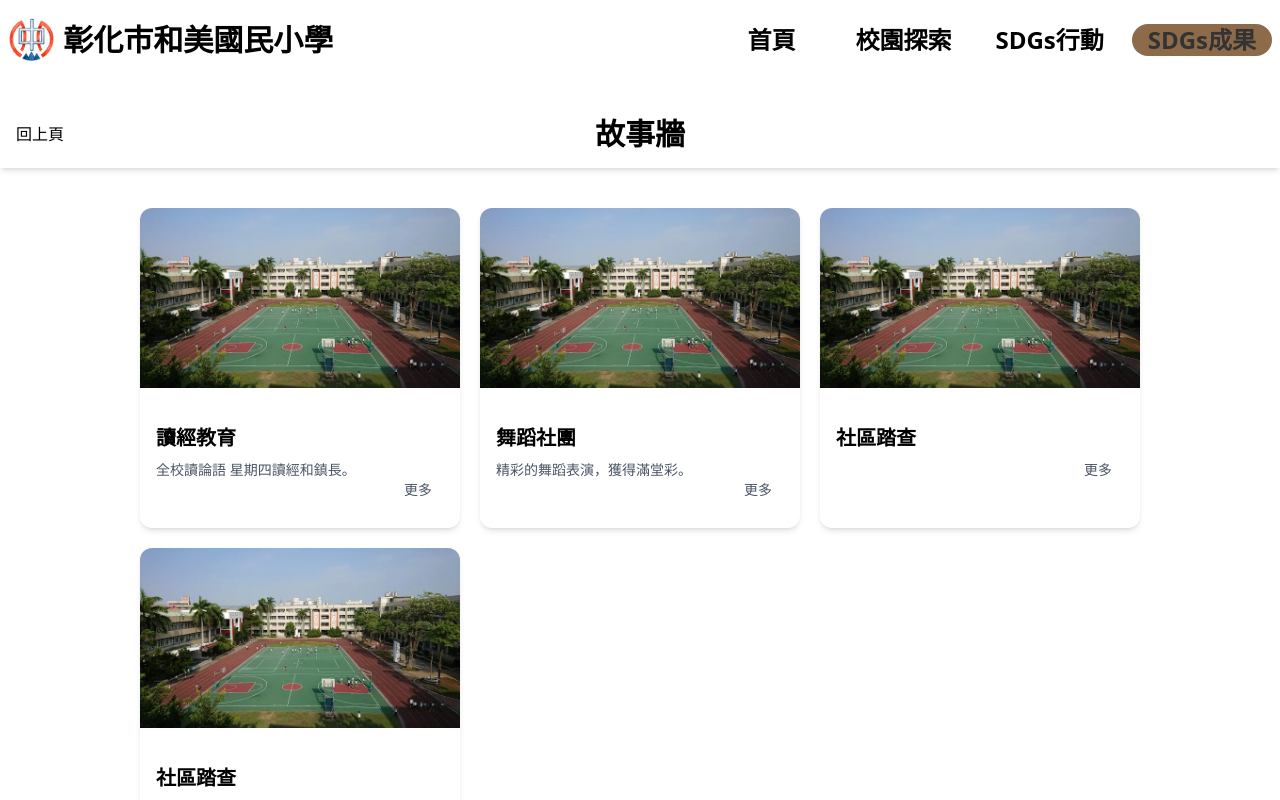
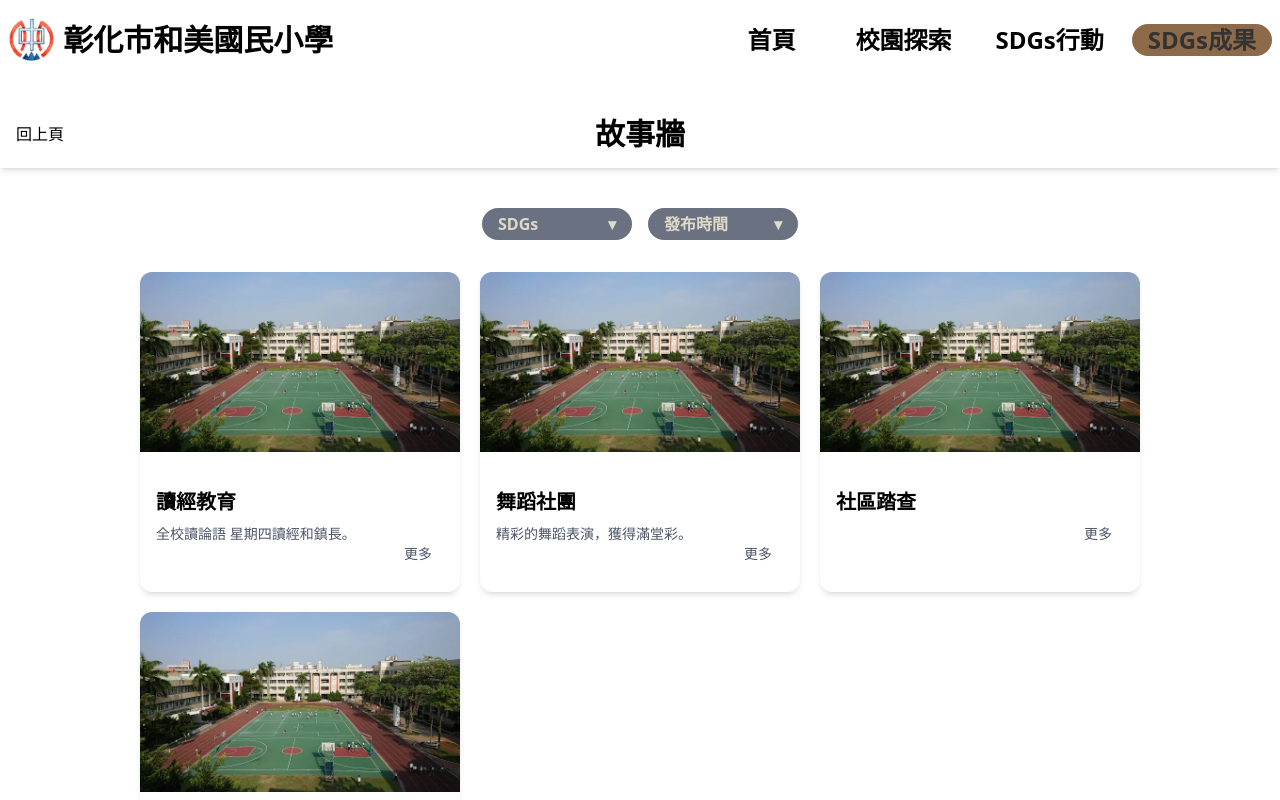
Before and after one commit to Evie-Liuu/Hemei, a Vue app: page /#/story in a window 1280 px wide. Shown: the top 800 px of the page. Built offline with nearby package versions, Linux system fonts and the light colour scheme.

Commit message:
篩選器

```diff
--- /dev/null
+++ b/src/components/HeaderFilter.vue
@@ -0,0 +1,209 @@
+<template>
+  <div>
+    <!-- SDGs Filter -->
+    <div class="relative">
+      <button
+        @click="isSdgDropdownOpen = !isSdgDropdownOpen"
+        class="p-1 px-4 rounded-full bg-gray-500 text-brown-100 font-bold min-w-[150px] text-left flex justify-between items-center gap-2"
+      >
+        <span v-html="selectedSdgsText" class="truncate"></span>
+        <span>▾</span>
+      </button>
+      <div
+        v-if="isSdgDropdownOpen"
+        class="absolute z-10 mt-2 w-56 bg-white rounded-md shadow-lg max-h-60 overflow-y-auto text-black"
+      >
+        <div
+          v-if="selectedSdgs.length > 0"
+          class="p-2 border-t border-gray-200"
+        >
+          <button
+            @click="selectedSdgs = []"
+            class="text-sm text-blue-600 hover:underline w-full text-center"
+          >
+            清除選擇
+          </button>
+        </div>
+
+        <div
+          v-for="tag in sdgOptions"
+          :key="tag.value"
+          class="p-2 hover:bg-gray-100"
+        >
+          <label class="inline-flex items-center w-full cursor-pointer">
+            <input
+              type="checkbox"
+              :value="tag.value"
+              v-model="selectedSdgs"
+              class="h-5 w-5 text-green-600 rounded focus:ring-green-500 border-gray-300"
+            />
+            <span class="ml-3 text-gray-700" v-html="tag.title"></span>
+          </label>
+        </div>
+      </div>
+    </div>
+
+    <!-- Time Filter -->
+    <div class="relative">
+      <button
+        @click="isTimeDropdownOpen = !isTimeDropdownOpen"
+        class="p-1 px-4 rounded-full bg-gray-500 text-brown-100 font-bold min-w-[150px] text-left flex justify-between items-center gap-2"
+      >
+        <span>{{ timeFilterText }}</span>
+        <span>▾</span>
+      </button>
+      <div
+        v-if="isTimeDropdownOpen"
+        class="absolute z-10 mt-2 w-48 bg-white rounded-md shadow-lg text-black"
+      >
+        <div
+          @click="setTimeFilter('all')"
+          class="cursor-pointer p-2 hover:bg-gray-100"
+        >
+          全部時間
+        </div>
+        <div
+          @click="setTimeFilter('day')"
+          class="cursor-pointer p-2 hover:bg-gray-100"
+        >
+          最近一天
+        </div>
+        <div
+          @click="setTimeFilter('week')"
+          class="cursor-pointer p-2 hover:bg-gray-100"
+        >
+          最近一周
+        </div>
+        <div
+          @click="setTimeFilter('custom')"
+          class="cursor-pointer p-2 hover:bg-gray-100"
+        >
+          自訂範圍
+        </div>
+      </div>
+    </div>
+
+    <!-- Custom Date Range -->
+    <div
+      v-if="timeFilter === 'custom'"
+      class="flex gap-2 items-center text-black bg-white/50 p-2 rounded-lg"
+    >
+      <input
+        type="date"
+        v-model="customStartDate"
+        class="p-1 border rounded-md"
+      />
+      <span class="text-gray-600">至</span>
+      <input
+        type="date"
+        v-model="customEndDate"
+        class="p-1 border rounded-md"
+      />
+    </div>
+  </div>
+</template>
+
+<script setup>
+import { ref, computed, defineProps, watch } from "vue";
+import infosData from "@/data/Hemei_story.json";
+import typeTags from "@/data/SDGs_goal.json";
+
+// Filter states
+const selectedSdgs = ref([]);
+const isSdgDropdownOpen = ref(false);
+const timeFilter = ref("all");
+const isTimeDropdownOpen = ref(false);
+const customStartDate = ref("");
+const customEndDate = ref("");
+
+const emits = defineEmits(["update:filteredInfos"]);
+
+const sdgOptions = computed(() => typeTags.filter((t) => t.value !== 0));
+
+const selectedSdgsText = computed(() => {
+  if (selectedSdgs.value.length === 0) {
+    return "SDGs";
+  }
+  if (selectedSdgs.value.length > 1) {
+    return `SDGs (${selectedSdgs.value.length})`;
+  }
+  const tag = typeTags.find((t) => t.value === selectedSdgs.value[0]);
+  return tag ? tag.title.replace(/<br\s*\/?>/g, " ") : "SDGs";
+});
+
+const timeFilterText = computed(() => {
+  switch (timeFilter.value) {
+    case "day":
+      return "最近一天";
+    case "week":
+      return "最近一周";
+    case "custom":
+      return "自訂範圍";
+    default:
+      return "發布時間";
+  }
+});
+
+function setTimeFilter(filter) {
+  timeFilter.value = filter;
+  isTimeDropdownOpen.value = false;
+  if (filter !== "custom") {
+    customStartDate.value = "";
+    customEndDate.value = "";
+  }
+}
+
+const filteredInfos = computed(() => {
+  let result = infosData;
+
+  // Filter by SDGs
+  if (selectedSdgs.value.length > 0) {
+    result = result.filter(
+      (info) =>
+        info.types &&
+        info.types.some((type) => selectedSdgs.value.includes(type))
+    );
+  }
+
+  // Filter by time
+  if (timeFilter.value !== "all") {
+    const now = new Date();
+    result = result.filter((info) => {
+      if (!info.time || String(info.time).trim() === "") return false;
+      const infoDate = new Date(Number(info.time) * 1000);
+
+      switch (timeFilter.value) {
+        case "day": {
+          const yesterday = new Date();
+          yesterday.setDate(now.getDate() - 1);
+          return infoDate >= yesterday;
+        }
+        case "week": {
+          const lastWeek = new Date();
+          lastWeek.setDate(now.getDate() - 7);
+          return infoDate >= lastWeek;
+        }
+        case "custom": {
+          if (customStartDate.value && customEndDate.value) {
+            const start = new Date(customStartDate.value);
+            start.setHours(0, 0, 0, 0);
+            const end = new Date(customEndDate.value);
+            end.setHours(23, 59, 59, 999);
+            return infoDate >= start && infoDate <= end;
+          }
+          return true;
+        }
+        default:
+          return true;
+      }
+    });
+  }
+
+  return result;
+});
+watch(filteredInfos, (newValue) => {
+  emits("update:filteredInfos", newValue);
+});
+</script>
+<style scoped>
+</style>
--- a/src/components/HeaderTabs.vue
+++ /dev/null
@@ -1,8 +0,0 @@
-<template></template>
-
-<script setup>
-
-</script>
-<style scoped>
-
-</style>
--- a/src/index.css
+++ b/src/index.css
@@ -29,6 +29,7 @@
 
   --color-brown-400: #71451c;
   --color-brown-600: #4A2C2A;
+  --color-brown-100: #DFD9C9;
 
   --animate-fade-in-left: fadeInLeft 0.8s ease-out forwards;
   --animate-fade-in-up: fadeInUp 0.8s ease-out forwards;
--- a/src/views/Story.vue
+++ b/src/views/Story.vue
@@ -38,13 +38,16 @@
     <main
       class="p-10 flex flex-col justify-center items-center gap-8 max-w-7xl md:mx-auto"
     >
-
+      <HeaderFilter
+        @update:filteredInfos="updateFilteredInfos"
+        class="flex flex-wrap justify-center items-center gap-4"
+      ></HeaderFilter>
       <section
         class="grid grid-cols-1 md:grid-cols-3 gap-5 p-4 md:p-0 md:gap-5"
       >
         <div
           class="animate-fade-in-up cursor-pointer w-80 md:mx-auto min-h-80 bg-white rounded-xl shadow-md overflow-hidden flex flex-col gap-5 hover:scale-105"
-          v-for="info in infos"
+          v-for="info in filteredInfos"
           :key="info.id"
           @click="goToStory(info.id)"
         >
@@ -60,14 +63,21 @@
           </div>
         </div>
       </section>
+      <div
+        v-if="filteredInfos.length === 0"
+        class="text-center text-gray-500 mt-8"
+      >
+        <p>找不到符合條件的故事。</p>
+      </div>
     </main>
   </div>
 </template>
 <script setup>
 import { ref, computed, onMounted } from "vue";
 import { useRouter } from "vue-router";
-import infos from "@/data/Hemei_story.json";
+import infosData from "@/data/Hemei_story.json";
 import typeTags from "@/data/SDGs_goal.json";
+import HeaderFilter from "@/components/HeaderFilter.vue";
 
 // Import tree images
 import cloud1 from "@/assets/images/Tree_1.png";
@@ -101,6 +111,11 @@ onMounted(() => {
   leftClouds.value = generateClouds(10);
   rightClouds.value = generateClouds(10);
 });
+
+const filteredInfos = ref(infosData);
+const updateFilteredInfos = (data) => {
+  filteredInfos.value = data;
+};
 
 const router = useRouter();
 const goToStory = (id) => {
```
